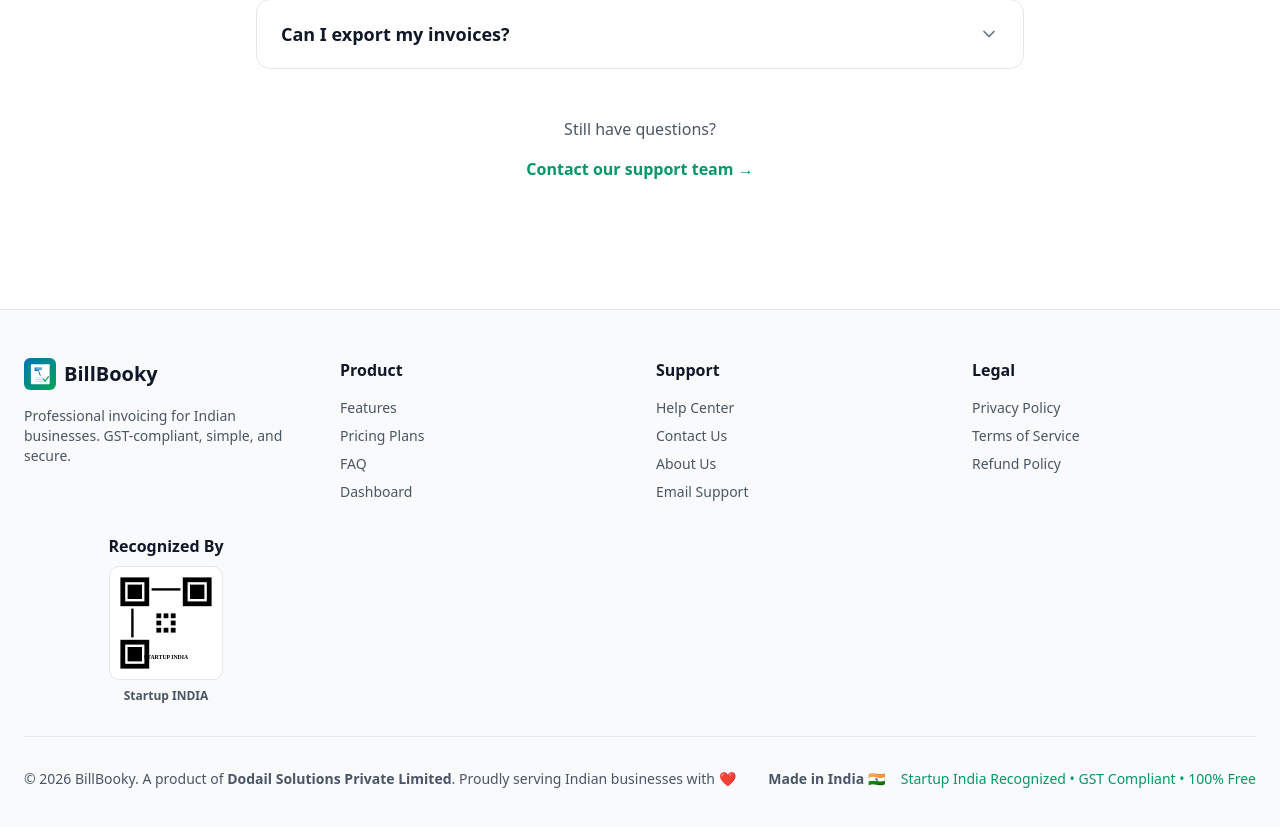
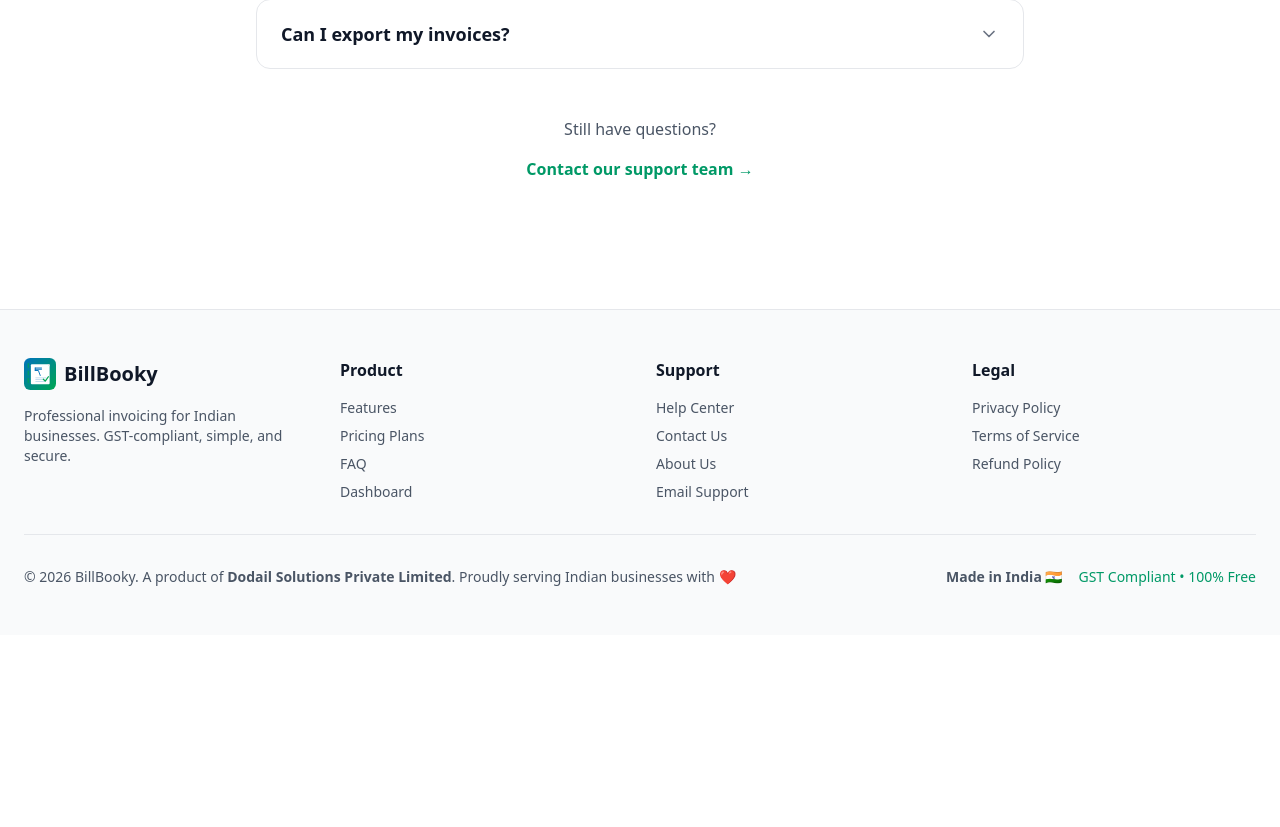
Before and after one commit to DodailSolutions/billbook, a Next.js app: page / in a window 1280 px wide. Shown: the part 8771-9598 px from the top of the page. After the commit the page ends 9406 px from the top, so only its background shows below. Built offline with nearby package versions, Linux system fonts and the light colour scheme; no server answers; the database is empty.

Commit message:
feat: remove Startup INDIA recognition and QR code from footer

```diff
--- a/app/page.tsx
+++ b/app/page.tsx
@@ -946,27 +946,13 @@ export default async function Home() {
                 <li><Link href="/refund" className="hover:text-emerald-600 transition-colors">Refund Policy</Link></li>
               </ul>
             </div>
-
-            <div className="flex flex-col items-center gap-2">
-              <h5 className="font-bold text-gray-900">Recognized By</h5>
-              <div className="bg-white p-2 rounded border border-gray-200">
-                <Image
-                  src="/startup-india-qr.svg"
-                  alt="Startup INDIA Recognition QR Code"
-                  width={100}
-                  height={100}
-                  className="w-24 h-24"
-                />
-              </div>
-              <p className="text-xs text-gray-600 text-center font-semibold">Startup INDIA</p>
-            </div>
           </div>
 
           <div className="pt-8 border-t border-gray-200 flex flex-col md:flex-row items-center justify-between gap-4">
             <p className="text-sm text-gray-600">© 2026 BillBooky. A product of <span className="font-semibold">Dodail Solutions Private Limited</span>. Proudly serving Indian businesses with ❤️</p>
             <div className="flex items-center gap-4 text-sm text-gray-600">
               <span className="font-semibold">Made in India 🇮🇳</span>
-              <span className="text-emerald-600">Startup India Recognized • GST Compliant • 100% Free</span>
+              <span className="text-emerald-600">GST Compliant • 100% Free</span>
             </div>
           </div>
         </div>
```
Also changed, not shown: public/startup-india-qr.svg (deleted).
